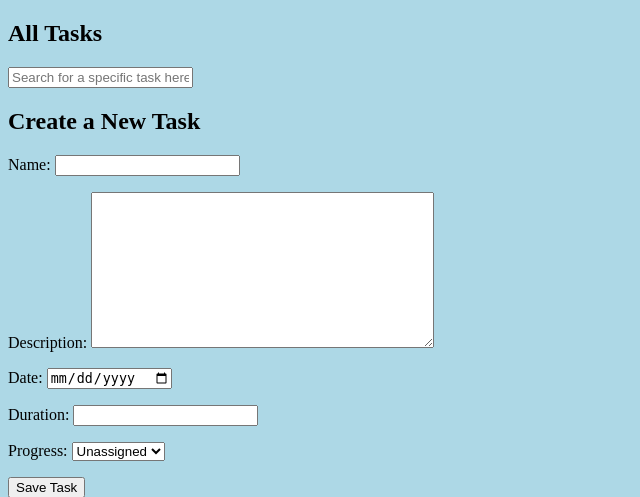
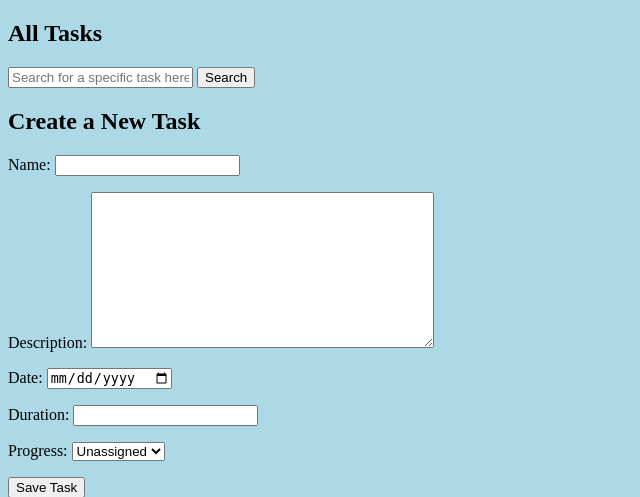
Before and after one commit to EddieC97/Task-Flow, a Django app: page /tasks/ in a window 1280 px wide. Shown: the part 145-642 px from the top of the page, without its empty margins (0-640 px from the left). Run offline with Django 5.2, Linux system fonts and the light colour scheme; the visitor is signed in with stand-in values (Sample User, id 1); data that the repository does not hold is empty.

Commit message:
add search button

```diff
--- a/main_app/templates/tasks/index.html
+++ b/main_app/templates/tasks/index.html
@@ -19,7 +19,7 @@
     </div>
 
     <input type="text" id="searchbar" placeholder="Search for a specific task here!">
-
+    <button onclick="filterTasks()">Search</button>
 
 
 
```
